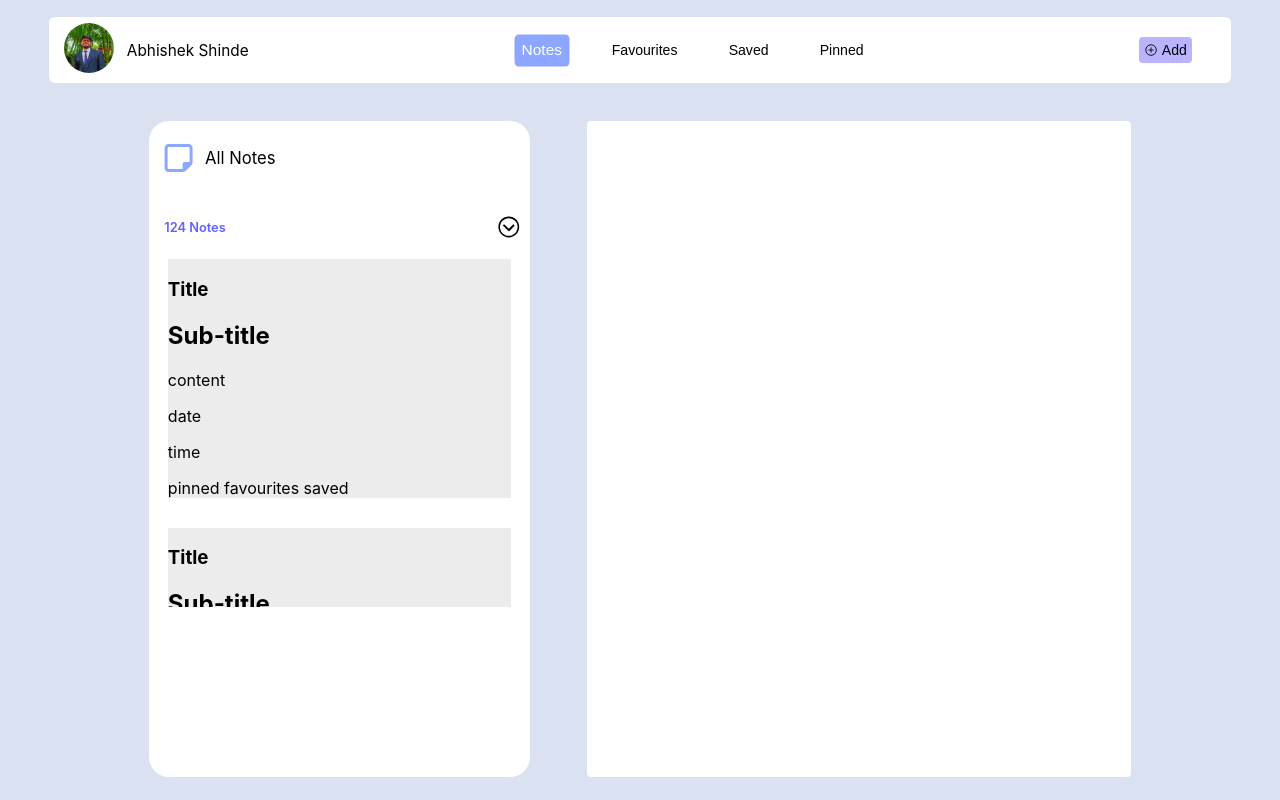
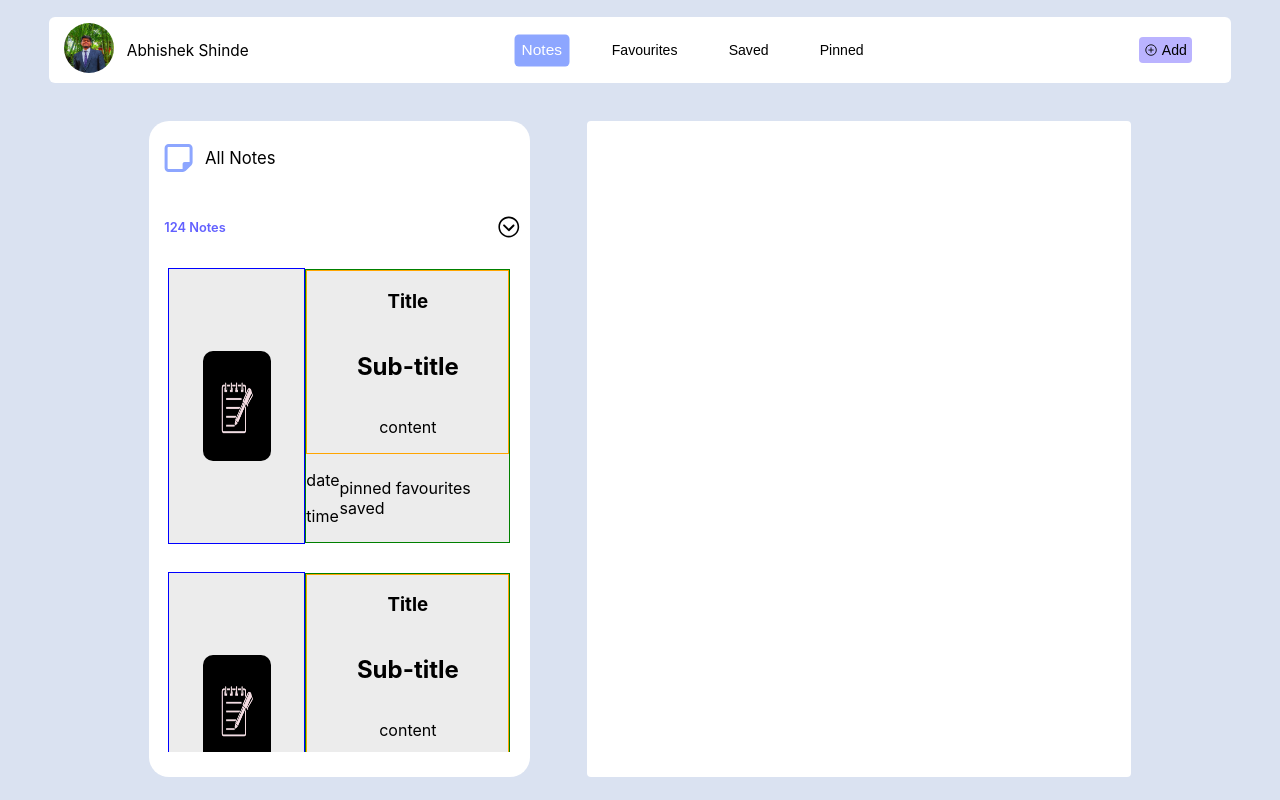
Before and after one commit to Abhishekr2122/notes-app, a React (Create React App) app: page / in a window 1280 px wide. Built offline with nearby package versions, Linux system fonts and the light colour scheme.

Commit message:
Working on the notes-card component.

```diff
--- a/src/components/NotesCard.js
+++ b/src/components/NotesCard.js
@@ -3,17 +3,28 @@ import "./notescard.css";
 export default function NotesCard() {
   return (
     <article className="notes-card">
-      <div>{/* <img src="/notes-icon-1.jpeg.jfif" alt="no-data" /> */}</div>
-      <div>
-        <h1>Title</h1>
-        <h2>Sub-title</h2>
-        <p>content</p>
-        <div>
-          <div>
+      <div className="image-container">
+        <div className="card-image-container">
+          <img
+            src="/notes-icon-2.jpeg.jfif"
+            alt="no-data"
+            className="notes-image"
+          />
+        </div>
+      </div>
+      <div className="notes-main-content-container">
+        <div className="notes-main-content">
+          <h1 className="notes-title">Title</h1>
+          <h2 className="notes-sub-title">Sub-title</h2>
+          <p className="notes-paragraph">content</p>
+        </div>
+
+        <div className="notes-sub-content-container">
+          <div className="date-time-container">
             <p>date</p>
             <p>time</p>
           </div>
-          <div>pinned favourites saved</div>
+          <div className="options-icon-container">pinned favourites saved</div>
         </div>
       </div>
     </article>
--- a/src/components/notescard.css
+++ b/src/components/notescard.css
@@ -1,4 +1,51 @@
 .notes-card {
   background-color: #ececec;
-  width: 90%;
+
+  width: 95%;
+  display: flex;
+  align-items: center;
+  /* justify-content: space-around; */
 }
+
+.image-container {
+  display: flex;
+  align-items: center;
+  justify-content: space-around;
+
+  width: 40%;
+  border: 1px solid blue;
+  height: 100%;
+}
+.card-image-container {
+  height: 40%;
+  width: 50%;
+  /* border: 1px solid red; */
+}
+
+.notes-image {
+  height: 100%;
+  width: 100%;
+  background-size: contain;
+  border-radius: 10px;
+}
+
+.notes-main-content-container {
+  border: 1px solid green;
+  width: 60%;
+  display: flex;
+  flex-direction: column;
+}
+
+.notes-main-content {
+  display: flex;
+  flex-direction: column;
+  align-items: center;
+  justify-self: center;
+  border: 1px solid orange;
+}
+
+.notes-sub-content-container {
+  display: flex;
+  align-items: center;
+  justify-content: space-around;
+}
--- a/src/components/notescardcontainer.css
+++ b/src/components/notescardcontainer.css
@@ -3,12 +3,13 @@
   flex-direction: column;
   flex-shrink: 0;
   align-items: center;
+  padding: 0.8vw;
   overflow: scroll;
-  height: 53%;
+  height: 72%;
   border-radius: 6px;
   gap: 30px;
 
-  /* border: 1px solid green; */
+  /* border: 1px solid cadetblue; */
 }
 
 .notes-card-container::-webkit-scrollbar {
--- a/src/ui/notes.css
+++ b/src/ui/notes.css
@@ -90,7 +90,7 @@
 
 .active-options-btn {
   transform: scale(1);
-  transition-duration: 1s;
+  transition-duration: 0.9s;
   background-color: #e8edff;
 }
 
```
